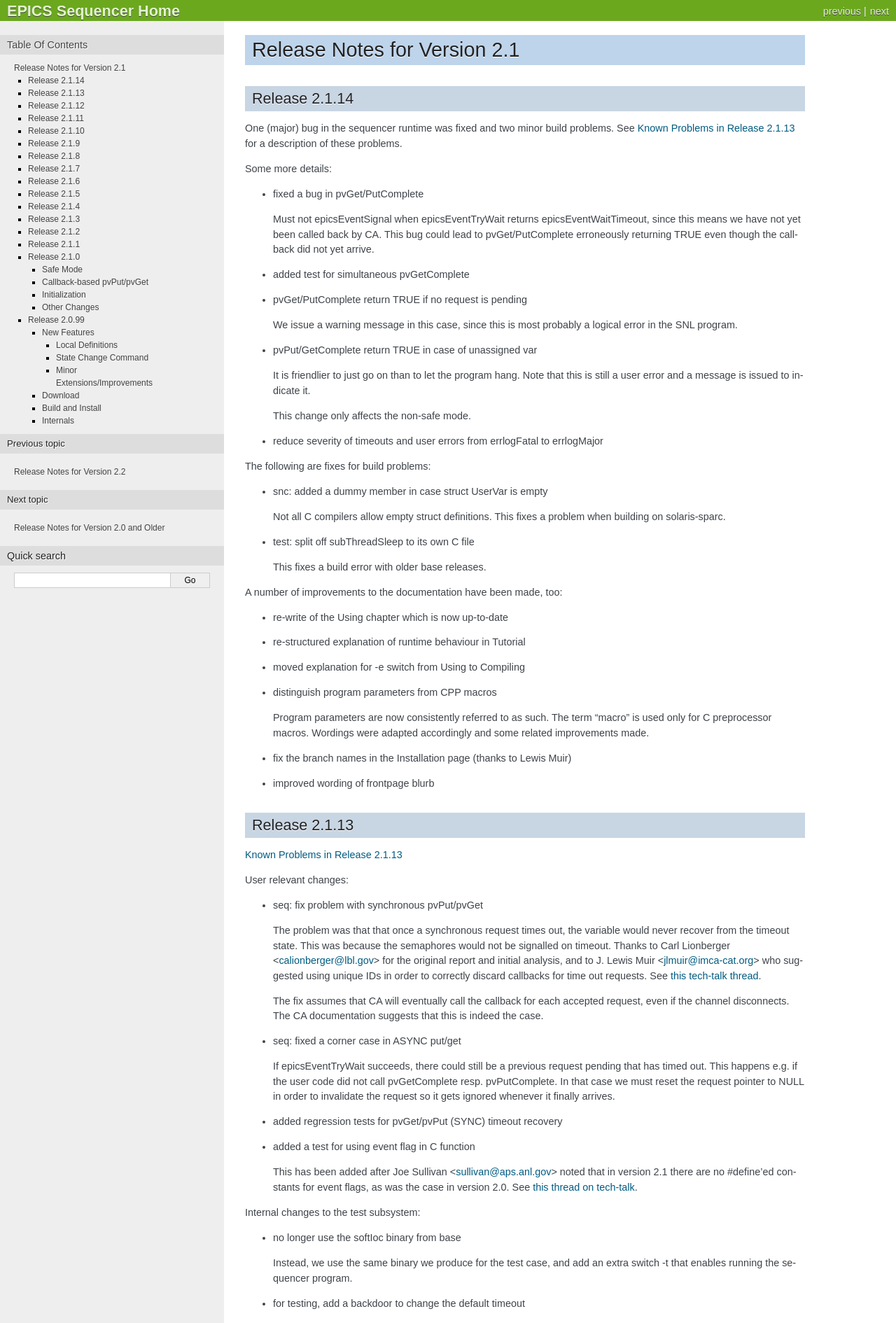
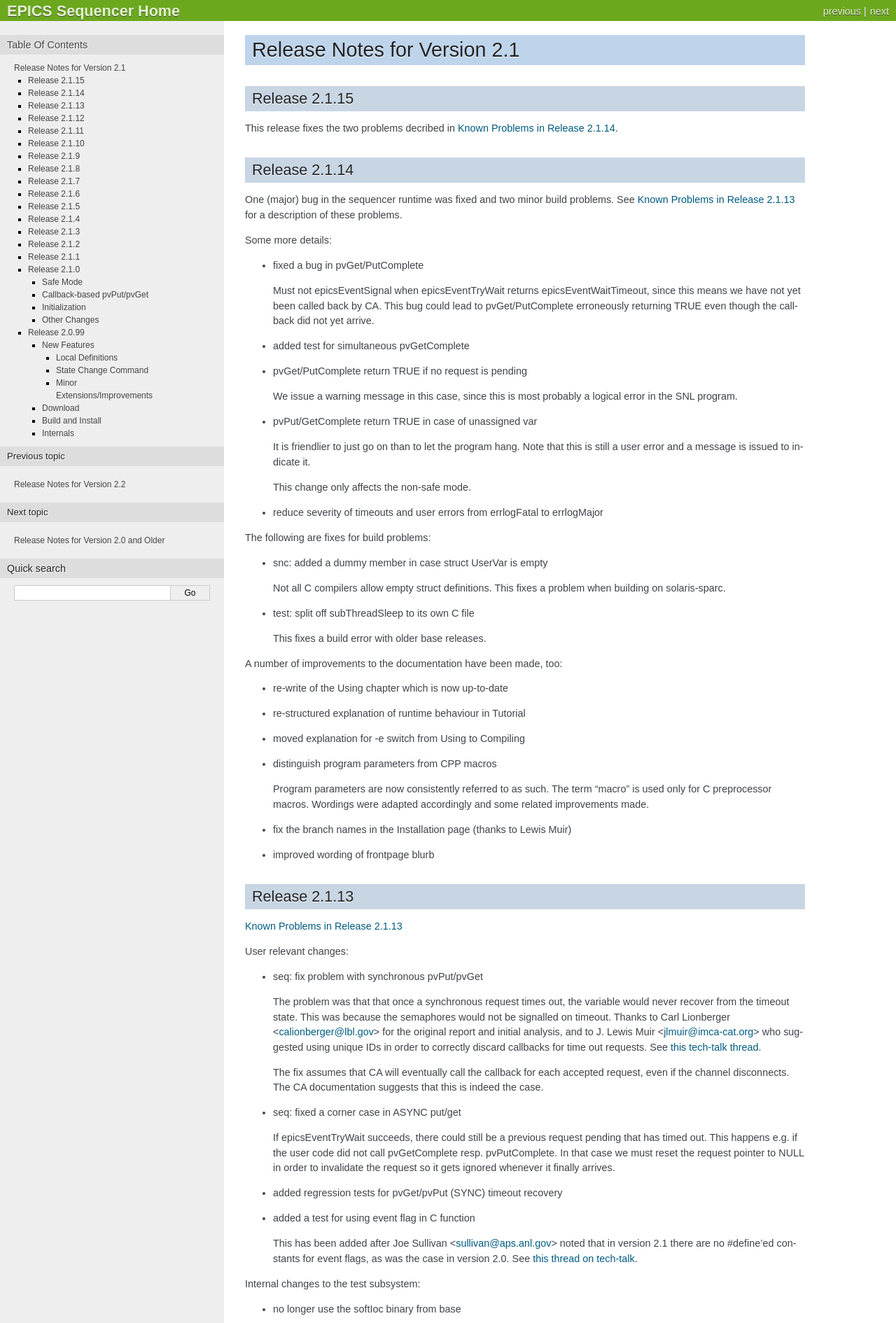
Before and after one commit to jeonghanlee/sequencer-2-2, a Sphinx documentation site: the page built from documentation/ReleaseNotes-2-1.txt, in a window 1280 px wide. Shown: the top 1890 px of the page at 70% size. Built offline with Sphinx 7.4.7, drawn with Linux system fonts in a browser that asks for light colours; some of the changed text lies outside the part shown.

Commit message:
docs: added release notes for 2.1.15

```diff
--- a/documentation/ReleaseNotes-2-1.txt
+++ b/documentation/ReleaseNotes-2-1.txt
@@ -1,5 +1,12 @@
 Release Notes for Version 2.1
 =============================
+
+.. _Release_Notes_2.1.15:
+
+Release 2.1.15
+--------------
+
+This release fixes the two problems decribed in :ref:`Known_Problems_2.1.14`.
 
 .. _Release_Notes_2.1.14:
 
```
